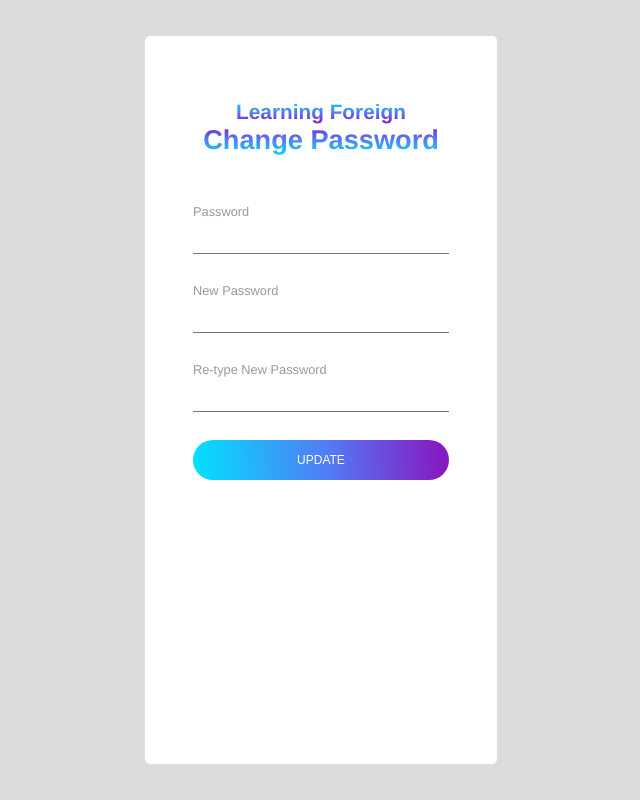
After one commit to ntngoc96/Learn-Foreign, a PHP site: page /views/accounts/account_update.php in a window 1280 px wide. The commit adds this page. Shown: the whole page, without its empty margins (319-959 px from the left). Run offline with PHP 8.4, Linux system fonts and the light colour scheme.

Commit message:
add some feature: change password, limit on add word and create account and modify some bug

```diff
--- /dev/null
+++ b/assets/css/accounts/account_update.css
@@ -0,0 +1,165 @@
+*{
+    margin:0;
+    padding:0;
+    text-decoration: none;
+}
+
+body{
+    font-family: 'Helvetica', sans-serif;
+}
+
+.container{
+    width:100%;
+    height:100vh;
+
+    position: relative;
+
+    background-color: rgb(221, 220, 220);
+}
+
+.section-update{
+    width: 20%;
+    height :80%;
+    position: absolute;
+    top:50%;
+    left:50%;
+    transform: translate(-50%,-50%);
+
+    padding: 4rem 3rem 1.5rem 3rem;
+
+
+    background-color: white;
+    border-radius: 5px;
+
+    box-shadow: 1px 1rem 4rem rgba(#000,.15);
+}
+        .form__group{
+            margin-bottom:1.8rem;
+        }
+
+        .form__heading{
+            text-align:center;
+            margin-bottom:3rem;
+            user-select: none;
+        }
+
+            .form__heading-secondary{
+                font-size:1.3rem;
+                font-weight:900;
+
+
+                background-image: linear-gradient(to bottom, rgba(2,0,36,1) 0%, rgba(0,225,255,1) 0%, rgba(82,123,244,1) 53%, rgba(133,28,194,1) 96%);
+                -webkit-background-clip: text;
+                color:transparent;
+            }
+
+            .form__heading-secondary:nth-child(2){
+                margin-bottom:.5rem;
+            }
+
+            .form__heading-primary{
+                font-size:1.7rem;
+                font-weight:900;
+
+                background-image: linear-gradient(to top, rgba(2,0,36,1) 0%, rgba(0,225,255,1) 0%, rgba(82,123,244,1) 53%, rgba(133,28,194,1) 96%);
+                -webkit-background-clip: text;
+                color:transparent;
+            }
+                .form__heading-primary:hover{
+                    transform: skewX(15deg) skewY(2deg);
+                    text-shadow: .5rem 1rem 2rem rgba(#000,.2);
+                }
+
+            .form__label{
+                display: block;
+                font-size:.8rem;
+
+                color:rgb(153, 153, 153);
+            }
+
+            .form__input{
+                width:100%;
+
+                padding: .5rem .5rem;
+                font-size:1rem;
+                font-family: 'Helvetica', sans-serif;
+
+                border:none;
+                border-bottom: 1.5px solid #777;
+                background-color: inherit;
+
+                outline:none;
+
+                color:rgb(119, 119, 119);
+
+                transition:400ms;
+            }
+
+            .form__input:focus{
+                border-bottom: 1.5px solid rgba(0,225,255,1);
+            }
+
+            .form__input:focus:invalid{
+                border-bottom: 3px solid tomato;
+
+            }
+
+        .form__button{
+            display:flex;
+            flex-direction: column;
+
+            font-size:.9rem;
+
+            color:rgb(153, 153, 153);
+        }
+
+            .form__button a{
+
+                color: rgb(73, 73, 73);
+
+                font-weight: 600;
+            }
+
+        .form__button .btn--login{
+            margin-bottom:2.3rem;
+            outline:none;
+        }
+
+
+    .nav__change-view{
+        position: absolute;
+        top:3%;
+        left:10%;
+    }
+
+        .nav__group{
+            display:inline-block;
+
+            padding:.2rem .3rem;
+
+            /* border-bottom: 1px solid rgba(15, 13, 17,.35); */
+
+
+        }
+
+        .nav__group:not(:last-child){
+            margin-right:1rem;
+
+        }
+            .nav__label{
+                font-size:1rem;
+                font-weight:800;
+
+                color:rgb(104, 102, 102);
+            }
+            .nav__input{
+                display:none;
+            }
+
+.wrong{
+    border-bottom: 1.5px solid tomato !important;
+}
+
+.right{
+    border-bottom: 1.5px solid rgba(0,225,255,1);
+}
--- /dev/null
+++ b/assets/javascripts/accounts/account_update.js
@@ -0,0 +1,17 @@
+document.addEventListener("DOMContentLoaded",function(){
+    const inputPassWord = document.querySelector('input[name="newpassword"]');
+    const inputRePassWord = document.querySelector('input[name="enternewpassword"]');
+
+    inputRePassWord.addEventListener('keyup',()=>{
+        if(inputRePassWord.value.localeCompare(inputPassWord.value) == 0 ){
+
+            inputRePassWord.classList.remove('wrong');
+            inputRePassWord.classList.add('right');
+        }
+        else{
+            inputRePassWord.classList.remove('right');
+            inputRePassWord.classList.add('wrong');
+        }
+    })
+
+})
--- a/controllers/base_controller.php
+++ b/controllers/base_controller.php
@@ -4,10 +4,6 @@
 
         function render($file,$data = array()){
             $view_file = 'views/' . $this->folder . '/' . $file . '.php';
-            // echo $view_file;
-            // echo '<pre> before extract';
-            // print_r($view_file);
-            // echo '</pre>';
             if(is_file($view_file)){
                 extract($data);
                 /*
@@ -23,7 +19,7 @@
                 */
                 require_once('views/layouts/application.php');
             } else {
-                // header('Location: index.php?controller=pages&action=error');
+                header('Location: index.php?controller=pages&action=error');
             }
 
         }
--- a/models/Model_School.php
+++ b/models/Model_School.php
@@ -30,10 +30,6 @@
                 ,$item['Address']);
             }
 
-            // echo '<pre>';
-            //     echo 'gg';
-            //     print_r($list);
-            // echo '</pre>';
             return $list;
         } catch (PDOException $e) {
             print $e->getMessage ();
--- a/routes.php
+++ b/routes.php
@@ -2,7 +2,7 @@
     $controllers = array(
         'pages' => ['home','error'],
         'users' => ['index','findById','render_updateInformation','updateInformation'],
-        'account' => ['index','registerAccount','render_login','loginAccount','logout'],
+        'account' => ['index','registerAccount','render_login','loginAccount','logout','render_changePassword','changePassword'],
         'words' => ['index','render_addWord','addWord','makeTest','getDetail','render_updateWord','updateWord','deleteWord','learn']
     ); //list of controllers
 
--- /dev/null
+++ b/views/accounts/account_update.php
@@ -0,0 +1,33 @@
+<link rel="stylesheet" href="assets/css/accounts/account_update.css">
+<link rel="stylesheet" href="assets/css/components/button.css">
+
+<div class="container">
+    <section class="section-update">
+        <form action="index.php?controller=account&action=changePassword" class="form__register" id="form__register" method="POST" enctype="multipart/form-data">
+            <div class="form__group form__heading">
+                <h3 class="form__heading-secondary">
+                    Learning Foreign
+                </h3>
+                <h2 class="form__heading-primary">
+                    Change Password
+                </h2>
+            </div>
+            <div class="form__group">
+                <label class="form__label" for="update_oldpassword">Password</label>
+                <input class="form__input" type="password" id="update_oldpassword" name="oldpassword"/>
+            </div>
+            <div class="form__group">
+                <label class="form__label" for="update_password">New Password</label>
+                <input class="form__input" type="password" id="update_password" name="newpassword"/>
+            </div>
+            <div class="form__group">
+                <label class="form__label" for="update_repassword">Re-type New Password</label>
+                <input class="form__input" type="password" id="update_repassword" name="enternewpassword"/>
+            </div>
+            <div class="form__button">
+                <input type="submit" class="btn btn--register btn--gradient" value="Update">
+            </div>
+        </form>
+    </section>
+</div>
+<script src="assets/javascripts/accounts/account_update.js"></script>
--- a/views/pages/error.php
+++ b/views/pages/error.php
@@ -1,3 +1,3 @@
 <?php
- echo 'Có lỗi xảy ra';
+  echo $error_name;
 ?>
--- a/views/words/index.php
+++ b/views/words/index.php
@@ -75,8 +75,5 @@ _RENDER_MORE;
         <div id="popup">
 
         </div>
-        <!-- <a href="#" class="btn--close">&nbsp;&nbsp;X&nbsp;&nbsp;</a> -->
     </div>
     <script src="assets/javascripts/words/word_index.js"></script>
-
-    <!-- onclick="getDetail('index.php?controller=words&action=getDetail&id={$word->WordId}',showDetail);" -->
--- a/views/words/word_add.php
+++ b/views/words/word_add.php
@@ -1,9 +1,3 @@
-<?php
-    // include '../check_session.php';
-    // if(!hasSession('userid')){
-    //     redirectTo('./login.html');
-    // }
-?>
 <link rel="stylesheet" href="assets/css/components/button.css">
 <link rel="stylesheet" href="assets/css/words/word_add.css">
     <div class="container">
```
Also changed, not shown: assets/css/users/user_information.css (+37 -0 lines), controllers/account_controller.php (+26 -5 lines), controllers/users_controller.php (+0 -8 lines), controllers/words_controller.php (+7 -20 lines), models/Model_Account.php (+45 -8 lines), models/Model_User.php (+0 -7 lines), models/Model_Word.php (+23 -8 lines), views/users/user_information.php (+13 -6 lines), assets/images/探します.png (added).
